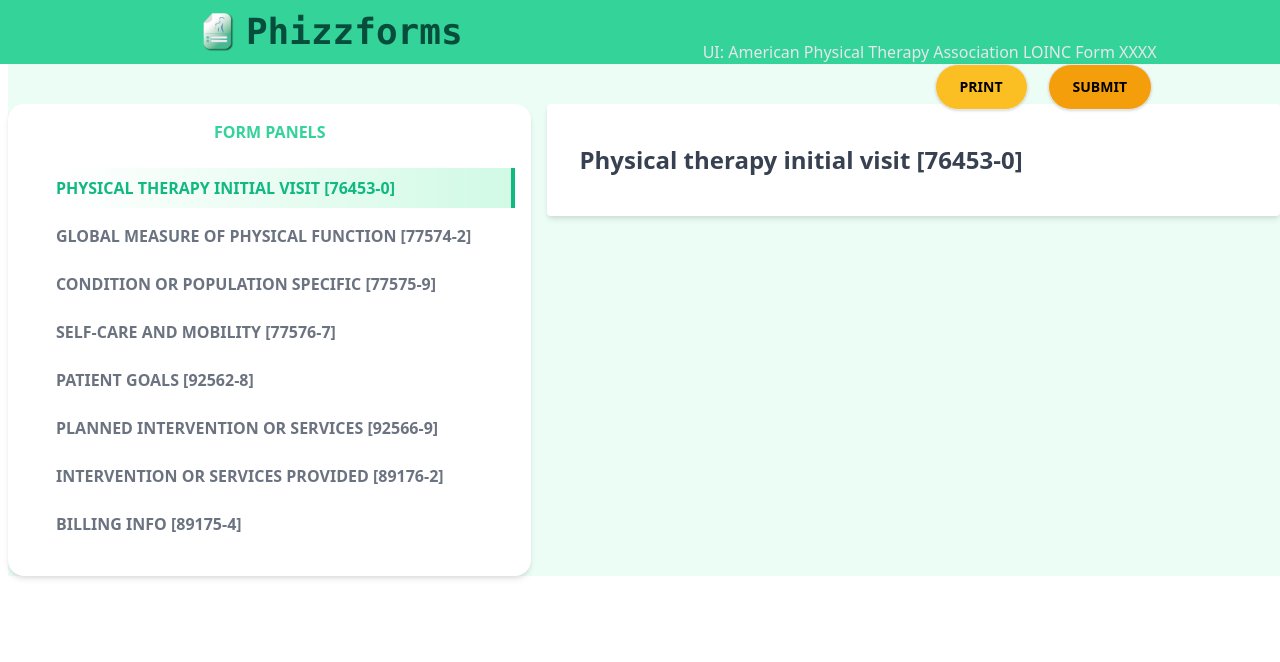
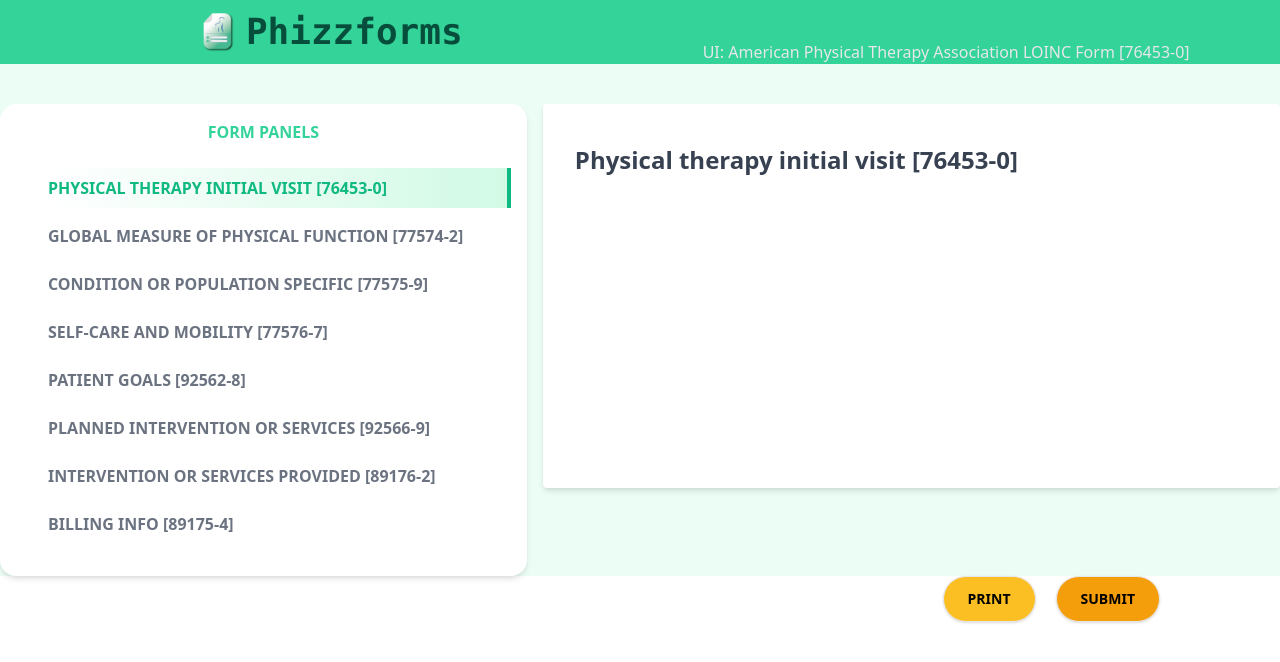
Before and after one commit to TeamWereOnFHIR/smart-fhir-physio-loinc-forms, a React (Create React App) app: page /form in a window 1280 px wide. Shown: the top 662 px of the page. Built offline with nearby package versions, Linux system fonts and the light colour scheme; a web font is replaced by a local one.

Commit message:
moved button

```diff
--- a/src/features/Form/FormHandler/FormHandler.js
+++ b/src/features/Form/FormHandler/FormHandler.js
@@ -35,22 +35,7 @@ const FormHandler = () => {
       <Formik initialValues={initialValues} validationSchema={validationSchema}>
         {(formik) => (
           <Form className="bg-white">
-            <div className="flex-1 flex-col items-center space-x-2">
-
-              <div className="fixed flex items-start flex-row w-full max-w-6xl space-x-4 justify-end flex-grow content-between">
-                  <Button
-                    buttonType="secondary"
-                    handleClick={() => onPrint(formik.values)}
-                  >
-                    Print
-                  </Button>
-                  <Button
-                    buttonType="primary"
-                    handleClick={() => onSubmitForm(formik.values)}
-                  >
-                    Submit
-                  </Button>
-                </div>
+            <div className="flex-1 flex-col items-center space-x-2 max-h-48">
 
               {/* START Row flex section for nav and form panels */}
               <div className="flex items-start flex-row pt-10 space-x-4 justify-center flex-grow bg-green-50">
@@ -85,7 +70,20 @@ const FormHandler = () => {
               {/* Button Panel */}
               {/* <div className="fixed w-full max-w-7xl"> */}
                 {/* TODO: do better with button panel, alignment etc. */}
-
+                <div className="fixed flex items-start flex-row w-full max-w-6xl space-x-4 justify-end flex-grow content-between">
+                  <Button
+                    buttonType="secondary"
+                    handleClick={() => onPrint(formik.values)}
+                  >
+                    Print
+                  </Button>
+                  <Button
+                    buttonType="primary"
+                    handleClick={() => onSubmitForm(formik.values)}
+                  >
+                    Submit
+                  </Button>
+                </div>
               {/* </div> */}
               {/* END MAIN FLEX */}
             </div>
--- a/src/features/Form/FormPanel/FormPanel.js
+++ b/src/features/Form/FormPanel/FormPanel.js
@@ -7,7 +7,7 @@ import { Field } from "formik";
 import { useSelector } from "react-redux";
 
 const panelStyles = {
-  panel: "bg-white w-7/12 shadow-md rounded px-8 pt-6 pb-8 mb-4 overflow-y-scroll h-1/3 max-h-screen",
+  panel: "bg-white w-7/12 shadow-md rounded px-8 pt-6 pb-8 mb-4 overflow-y-scroll h-96",
   fieldDiv: "col-span-6 sm:col-span-3",
   label: "block text-gray-700 font-bold text-sm mt-2 mb-2",
   panelH2: "block text-gray-700 font-bold mb-2 text-2xl mt-4",
--- a/src/features/Nav/NavBanner.js
+++ b/src/features/Nav/NavBanner.js
@@ -46,7 +46,7 @@ const NavBanner = () => {
                     Phizzforms
                   </h1>
                   <p className=".tracking-tighter pl-60 pt-10 text-gray-200">
-                    UI: American Physical Therapy Association LOINC Form XXXX
+                    UI: American Physical Therapy Association LOINC Form [76453-0]
                   </p>
                   {/* Navigation - Currently not needed */}
                   <div className="hidden md:block">
--- a/src/services/constants.js
+++ b/src/services/constants.js
@@ -19,7 +19,7 @@ export const FhirResources = {
    *  sandbox: server - R4 Smarthealthit sandbox
    *  Q: resourceType - Questionnaire
    */
-  sandboxQLoincPhysioFormId: "1356478",
+  sandboxQLoincPhysioFormId: "1357919",
 };
 
 export const FhirApiUrl = {
```
